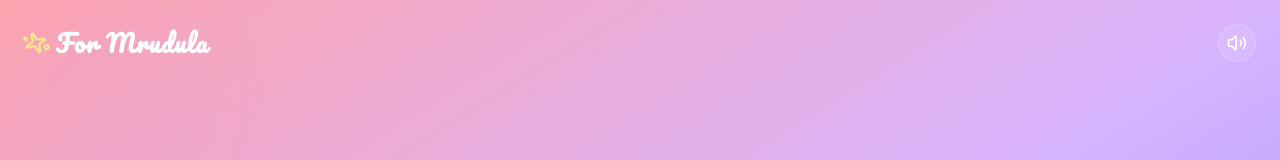
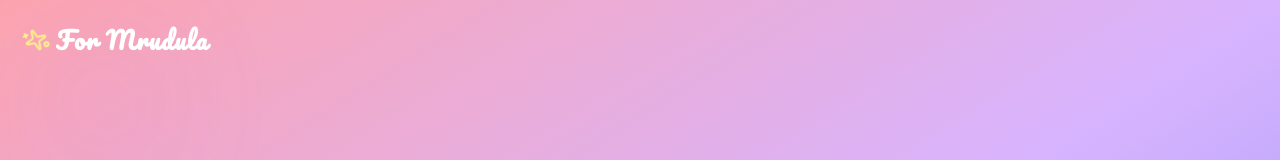
Before and after one commit to suprith-22/birthday, a React (Create React App) app: page / in a window 1280 px wide. Shown: the top 160 px of the page. Built offline with nearby package versions, Linux system fonts and the light colour scheme.

Commit message:
Remove music toggle button

```diff
--- a/src/App.js
+++ b/src/App.js
@@ -408,21 +408,9 @@ export default function App() {
         };
     }, []);
 
-    const toggleMusic = () => {
-        if (audioRef.current) {
-            if (isMusicPlaying) {
-                audioRef.current.pause();
-            } else {
-                audioRef.current.play().catch(e => console.error("Play failed:", e));
-            }
-            setIsMusicPlaying(!isMusicPlaying);
-        }
-    };
-
     const handleOpenGift = () => {
         if (audioRef.current) {
             audioRef.current.play()
-                .then(() => setIsMusicPlaying(true))
                 .catch(e => console.error("Audio play failed:", e));
         }
         setShowConfetti(true);
@@ -455,12 +443,6 @@ export default function App() {
                     <Sparkles className="w-6 h-6 text-yellow-200 animate-spin-slow" />
                     For Mrudula
                 </div>
-                <button
-                    onClick={toggleMusic}
-                    className="bg-white/10 backdrop-blur-md border border-white/20 p-2 rounded-full text-white hover:bg-white/20 transition-colors"
-                >
-                    {isMusicPlaying ? <Volume2 size={20} /> : <div className="relative"><Volume2 size={20} /><div className="absolute inset-0 border-t-2 border-white rotate-45 top-1/2"></div></div>}
-                </button>
             </nav>
 
             <main className="relative z-10 container mx-auto px-4 min-h-screen flex flex-col items-center justify-center py-20">
```
